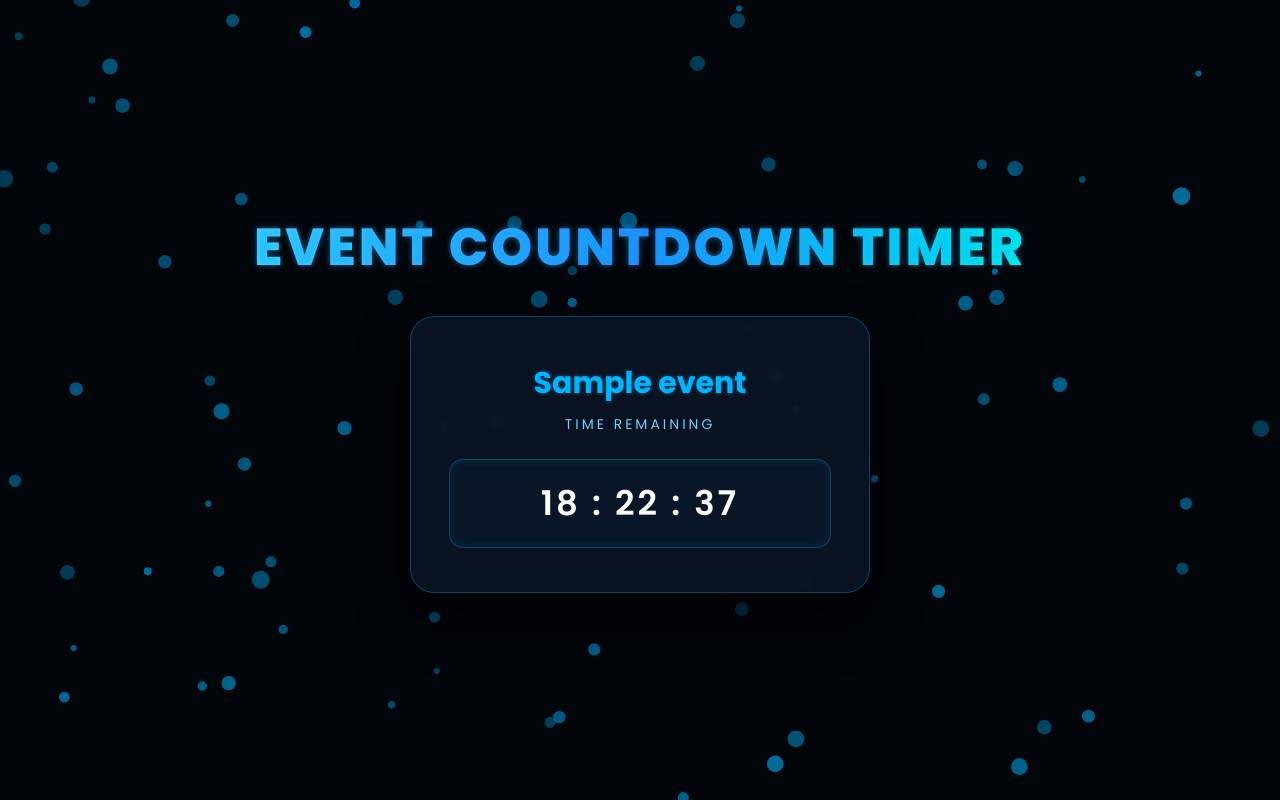
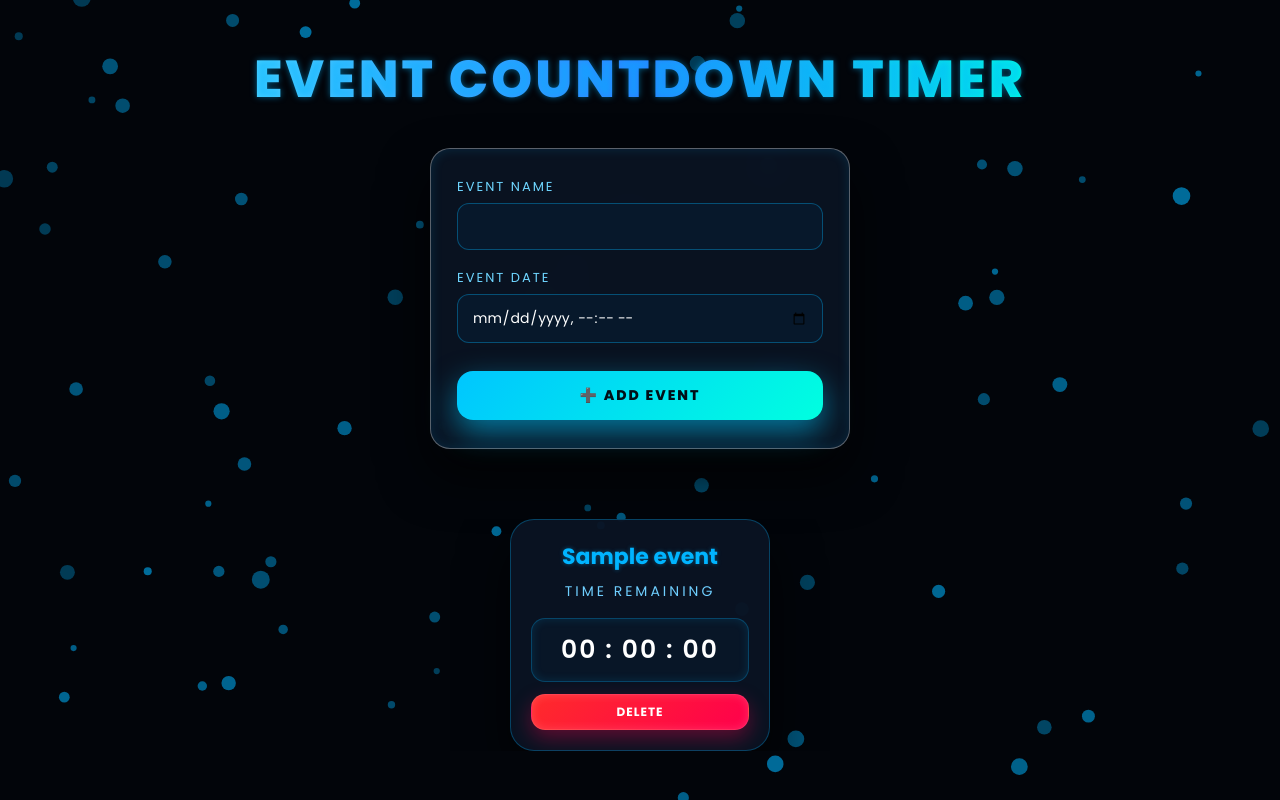
Before and after one commit to DeveloperSimu/Event-Countdown-Timer, a Django app: page / in a window 1280 px wide. Run offline with Django 5.2, Linux system fonts and the light colour scheme; tables that the repository leaves empty hold one stand-in row (values such as "Sample post").

Commit message:
Updated files

```diff
--- a/core/settings.py
+++ b/core/settings.py
@@ -23,7 +23,7 @@ BASE_DIR = Path(__file__).resolve().parent.parent
 SECRET_KEY = 'django-insecure-9n12$kyba1io+5o_16-m+a^ic9*032%w%qi82fj*27h#wf%k9#'
 
 # SECURITY WARNING: don't run with debug turned on in production!
-DEBUG = False
+DEBUG = True
 
 ALLOWED_HOSTS = []
 
@@ -55,7 +55,7 @@ ROOT_URLCONF = 'core.urls'
 TEMPLATES = [
     {
         'BACKEND': 'django.template.backends.django.DjangoTemplates',
-        'DIRS': [],
+        'DIRS': [BASE_DIR / 'home' / 'templates'],
         'APP_DIRS': True,
         'OPTIONS': {
             'context_processors': [
--- a/core/urls.py
+++ b/core/urls.py
@@ -1,8 +1,8 @@
+# core/urls.py
 from django.contrib import admin
 from django.urls import path, include
 
 urlpatterns = [
     path('admin/', admin.site.urls),
-    path('', include('home.urls'))
-
+    path('', include('home.urls')),
 ]
--- /dev/null
+++ b/home/forms.py
@@ -0,0 +1,11 @@
+# home/forms.py
+from django import forms
+from .models import Event
+
+class EventForm(forms.ModelForm):
+    class Meta:
+        model = Event
+        fields = ['name', 'event_date']
+        widgets = {
+            'event_date': forms.DateTimeInput(attrs={'type': 'datetime-local'})
+        }
--- a/home/templates/myapp.html
+++ b/home/templates/myapp.html
@@ -9,9 +9,6 @@
     <link href="https://fonts.googleapis.com/css2?family=Poppins:wght@300;400;600;700;800&display=swap" rel="stylesheet">
 
     <style>
-        /* ===============================
-           GLOBAL RESET
-        =============================== */
         *{
             margin:0;
             padding:0;
@@ -19,133 +16,273 @@
             font-family:'Poppins',sans-serif;
         }
 
-        /* ===============================
-           BODY
-        =============================== */
         body{
             min-height:100vh;
             display:flex;
             flex-direction:column;
             align-items:center;
-            justify-content:center;
+            justify-content:flex-start;
             gap:30px;
-
-            background: #02050a; /* dark background for neon */
+            background: #02050a;
             color:#eaf4ff;
-            overflow:hidden;
+            overflow-x:hidden;
+            padding-top: 40px;
             position:relative;
         }
 
-        /* ===============================
-           CANVAS BUBBLE BACKGROUND
-        =============================== */
         #bubbleCanvas{
             position:fixed;
             top:0;
             left:0;
             width:100%;
             height:100%;
-            z-index:-1; /* behind all content */
+            z-index:-1;
         }
 
-        /* ===============================
-           PAGE TITLE
-        =============================== */
         .page-title{
             font-size:52px;
             font-weight:800;
             letter-spacing:3px;
             text-transform:uppercase;
             text-align:center;
-
             background:linear-gradient(90deg,#4fd2ff,#2f7cff,#00ffe0);
             -webkit-background-clip:text;
             -webkit-text-fill-color:transparent;
-
             text-shadow:0 0 6px rgba(0,180,255,0.5);
-
             position: relative;
             z-index:1;
         }
 
         /* ===============================
-           TIMER CARD
+           TIMERS CONTAINER (grid)
         =============================== */
-        #timer{
+        #timersContainer{
+            display:flex;
+            flex-wrap:wrap;
+            justify-content:center;
+            gap:20px;
+            width:100%;
+            padding:0 10px;
+            overflow-y:auto;
+        }
+
+        .timer-card{
             position:relative;
-            width:100%;
-            max-width:460px;
-            padding:44px 38px;
+            width:260px;
+            padding:20px;
             border-radius:24px;
             text-align:center;
-
             background:rgba(10,20,35,0.95);
             border:1px solid rgba(0,180,255,0.3);
-
             box-shadow:0 25px 50px rgba(0,0,0,0.7);
             z-index:1;
+            display:flex;
+            flex-direction:column;
+            justify-content:space-between;
         }
 
-        /* ===============================
-           EVENT NAME
-        =============================== */
-        #event{
-            font-size:30px;
+        .event-name{
+            font-size:22px;
             font-weight:700;
             margin-bottom:8px;
             color:#00b4ff;
             text-shadow:0 0 4px rgba(0,180,255,0.4);
         }
 
-        /* ===============================
-           SUBTITLE
-        =============================== */
         .subtitle{
             font-size:14px;
             letter-spacing:3px;
             text-transform:uppercase;
             color:#6fcfff;
-            margin-bottom:24px;
+            margin-bottom:16px;
         }
 
-        /* ===============================
-           COUNTDOWN DISPLAY
-        =============================== */
-        #countdown{
-            font-size:34px;
+        .countdown{
+            font-size:25px;
             font-weight:600;
-            letter-spacing:3px;
-            padding:18px 22px;
+            letter-spacing:2px;
+            padding:12px 18px;
             border-radius:14px;
-
             background:#081627;
             color:#ffffff;
-
             border:1px solid rgba(0,180,255,0.3);
-
             box-shadow:inset 0 0 10px rgba(0,180,255,0.15);
         }
 
         /* ===============================
-           RESPONSIVE
-        =============================== */
-        @media(max-width:600px){
-            .page-title{
-                font-size:34px;
-                letter-spacing:1.5px;
+   PREMIUM EVENT FORM
+================================ */
+.event-form{
+    width:100%;
+    max-width:420px;
+    padding:28px 26px;
+    margin-bottom:40px;
+
+    background:rgba(10,20,35,0.92);
+    backdrop-filter:blur(12px);
+
+    border-radius:20px;
+    border:1px solid rgba(241, 244, 246, 0.35);
+
+    box-shadow:
+        0 25px 50px rgba(0,0,0,0.75),
+        inset 0 0 12px rgba(0,180,255,0.15);
 }
 
-            #timer{
-                padding:30px 24px;
+/* form group */
+.form-group{
+    display:flex;
+    flex-direction:column;
+    gap:6px;
+    margin-bottom:18px;
 }
 
-            #event{
-                font-size:24px;
+/* label */
+.form-group label{
+    font-size:13px;
+    letter-spacing:2px;
+    text-transform:uppercase;
+    color:#6fd6ff;
 }
 
-            #countdown{
-                font-size:26px;
+/* inputs */
+.event-form input{
+    padding:12px 14px;
+    border-radius:12px;
+
+    background:#07182b;
+    color:#fff;
+
+    border:1px solid rgba(0,180,255,0.35);
+    outline:none;
+
+    font-size:14px;
+    transition:all 0.3s ease;
+}
+
+/* input focus */
+.event-form input:focus{
+    border-color:#00eaff;
+    box-shadow:
+        0 0 12px rgba(0,234,255,0.6),
+        inset 0 0 6px rgba(235, 239, 240, 0.25);
+}
+
+/* add button */
+.add-btn{
+    width:100%;
+    margin-top:10px;
+    padding:14px;
+
+    border-radius:16px;
+    border:none;
+
+    font-size:14px;
+    font-weight:800;
     letter-spacing:2px;
+    text-transform:uppercase;
+
+    color:#001018;
+    background:linear-gradient(135deg,#00c6ff,#00ffe0);
+
+    cursor:pointer;
+    transition:all 0.35s ease;
+
+    box-shadow:
+        0 12px 30px rgba(0,200,255,0.55);
+}
+
+/* button hover */
+.add-btn:hover{
+    transform:translateY(-3px) scale(1.03);
+    box-shadow:
+        0 18px 45px rgba(0,200,255,0.75);
+}
+
+/* button click */
+.add-btn:active{
+    transform:scale(0.96);
+}
+
+
+        .delete-btn{
+    display:inline-flex;
+    align-items:center;
+    justify-content:center;
+    margin-top:12px;
+    padding:8px 18px;
+
+    font-size:12px;
+    font-weight:700;
+    letter-spacing:1px;
+    text-transform:uppercase;
+
+    color:#fff;
+    background:linear-gradient(135deg,#ff2b2b,#ff004c);
+    border-radius:14px;
+    text-decoration:none;
+
+    border:1px solid rgba(255,255,255,0.15);
+    box-shadow:
+        0 8px 20px rgba(255,0,76,0.35),
+        inset 0 0 10px rgba(255,255,255,0.15);
+
+    cursor:pointer;
+    transition:all 0.3s ease;
+    position:relative;
+    overflow:hidden;
+}
+
+/* Neon glow line animation */
+.delete-btn::before{
+    content:"";
+    position:absolute;
+    top:0;
+    left:-100%;
+    width:100%;
+    height:100%;
+    background:linear-gradient(
+        120deg,
+        transparent,
+        rgba(255,255,255,0.4),
+        transparent
+    );
+    transition:0.5s;
+}
+
+/* Hover effect */
+.delete-btn:hover{
+    transform:translateY(-2px) scale(1.05);
+    box-shadow:
+        0 12px 30px rgba(255,0,76,0.6),
+        inset 0 0 14px rgba(255,255,255,0.25);
+}
+
+/* Shine animation on hover */
+.delete-btn:hover::before{
+    left:100%;
+}
+
+/* Click effect */
+.delete-btn:active{
+    transform:scale(0.95);
+    box-shadow:
+        0 6px 14px rgba(255,0,76,0.4);
+}
+
+        @media(max-width:600px){
+            #timersContainer{
+                gap:15px;
+            }
+            .timer-card{
+                width:90%;
+                padding:20px;
+            }
+            .event-name{
+                font-size:20px;
+            }
+            .countdown{
+                font-size:24px;
             }
         }
 
@@ -156,51 +293,75 @@
 
     <h1 class="page-title">Event Countdown Timer</h1>
 
-    <div id="timer">
-        <div id="event">{{ data.name }}</div>
+    <!-- ADD EVENT FORM (Django Form) -->
+   <form method="post" class="event-form">
+    {% csrf_token %}
+
+    <div class="form-group">
+        <label>Event Name</label>
+        {{ form.name }}
+    </div>
+
+    <div class="form-group">
+        <label>Event Date</label>
+        {{ form.event_date }}
+    </div>
+
+    <button type="submit" class="add-btn">
+        ➕ Add Event
+    </button>
+</form>
+
+    <!-- TIMERS CONTAINER -->
+    <div id="timersContainer">
+        {% for event in events %}
+        <div class="timer-card">
+            <div class="event-name">{{ event.name }}</div>
             <div class="subtitle">Time Remaining</div>
-
-        <div id="countdown">
-            {{ data.hours|stringformat:"02d" }} :
-            {{ data.minutes|stringformat:"02d" }} :
-            {{ data.seconds|stringformat:"02d" }}
+            <div class="countdown" data-time="{{ event.event_date|date:'Y-m-d H:i:s' }}"></div>
+            <a href="{% url 'delete_event' event.id %}" class="delete-btn">Delete</a>
         </div>
+        {% empty %}
+        <p style="text-align:center; color:#aaa;">No events yet!</p>
+        {% endfor %}
     </div>
 
     <canvas id="bubbleCanvas"></canvas>
 
 <script>
-        /* ===============================
-           COUNTDOWN SCRIPT
-        =============================== */
-        function updateTimer() {
-            const countdown = document.getElementById('countdown');
-            let parts = countdown.textContent.split(':').map(p => parseInt(p.trim()));
+    // ===============================
+    // MULTIPLE COUNTDOWN SCRIPT
+    // ===============================
 
-            let [hours, minutes, seconds] = parts;
+    let timers = [];
+    const countdownElements = document.querySelectorAll('.countdown');
+    countdownElements.forEach(c => timers.push(c));
 
-            if (seconds > 0) {
-                seconds--;
-            } else if (minutes > 0) {
-                minutes--;
-                seconds = 59;
-            } else if (hours > 0) {
-                hours--;
-                minutes = 59;
-                seconds = 59;
+    function updateTimers() {
+        const now = new Date().getTime();
+        timers.forEach(c => {
+            let eventTime = new Date(c.dataset.time.replace(' ', 'T')).getTime();
+            let diff = Math.floor((eventTime - now)/1000);
+
+            if(diff < 0) diff = 0;
+
+            const hours = Math.floor(diff / 3600);
+            const minutes = Math.floor((diff % 3600)/60);
+            const seconds = diff % 60;
+
+            c.textContent =
+                String(hours).padStart(2,'0') + ' : ' +
+                String(minutes).padStart(2,'0') + ' : ' +
+                String(seconds).padStart(2,'0');
+        });
     }
 
-            countdown.textContent =
-                String(hours).padStart(2, '0') + ' : ' +
-                String(minutes).padStart(2, '0') + ' : ' +
-                String(seconds).padStart(2, '0');
-        }
+    setInterval(updateTimers, 1000);
+    updateTimers(); // initial update
 
-        setInterval(updateTimer, 1000);
-
-        /* ===============================
-           BUBBLE BACKGROUND SCRIPT
-        =============================== */
+    // ===============================
+    // BUBBLE BACKGROUND SCRIPT
+    // ===============================
     const canvas = document.getElementById('bubbleCanvas');
     const ctx = canvas.getContext('2d');
     let bubbles = [];
@@ -224,21 +385,17 @@
 
     function drawBubbles() {
         ctx.clearRect(0, 0, canvas.width, canvas.height);
-
         bubbles.forEach(b => {
             ctx.beginPath();
             ctx.arc(b.x, b.y, b.radius, 0, Math.PI * 2);
             ctx.fillStyle = `rgba(0,180,255,${b.alpha})`;
             ctx.fill();
-
-                // Move bubble up
             b.y -= b.speed;
             if (b.y + b.radius < 0) {
                 b.y = canvas.height + b.radius;
                 b.x = Math.random() * canvas.width;
             }
         });
-
         requestAnimationFrame(drawBubbles);
     }
 
--- a/home/urls.py
+++ b/home/urls.py
@@ -1,6 +1,8 @@
+# home/urls.py
 from django.urls import path
 from . import views
 
 urlpatterns = [
-    path('', views.countdown_timer, name='countdown_timer'),
+    path('', views.home, name='home'),
+    path('delete/<int:event_id>/', views.delete_event, name='delete_event'),
 ]
--- a/home/views.py
+++ b/home/views.py
@@ -1,25 +1,26 @@
-from django.shortcuts import render
-from django.utils import timezone
+# home/views.py
+from django.shortcuts import render, redirect, get_object_or_404
 from .models import Event
+from .forms import EventForm
 
-def countdown_timer(request):
-    event = Event.objects.first()  # Get the first event
-    if event:
-        time_remaining = event.event_date - timezone.now()
-        hours = time_remaining.seconds // 3600
-        minutes = (time_remaining.seconds % 3600) // 60
-        seconds = time_remaining.seconds % 60
-        data = {
-            'name': event.name,
-            'hours': hours,
-            'minutes': minutes,
-            'seconds': seconds
-        }
+def home(request):
+    events = Event.objects.all().order_by('event_date')
+
+    if request.method == 'POST':
+        form = EventForm(request.POST)
+        if form.is_valid():
+            form.save()
+            return redirect('home')
     else:
-        data = {
-            'name': "No Event",
-            'hours': 0,
-            'minutes': 0,
-            'seconds': 0
-        }
-    return render(request, 'myapp.html', {'data': data})
+        form = EventForm()
+
+    context = {
+        'events': events,
+        'form': form
+    }
+    return render(request, 'myapp.html', context)  # <-- template name ঠিক করতে হবে
+
+def delete_event(request, event_id):
+    event = get_object_or_404(Event, id=event_id)
+    event.delete()
+    return redirect('home')
```
Also changed, not shown: home/models.py (+15 -1 lines), db.sqlite3, home/migrations/0002_event_created_at_alter_event_name.py (added). Lines whose indentation alone changed are shown as unchanged.
